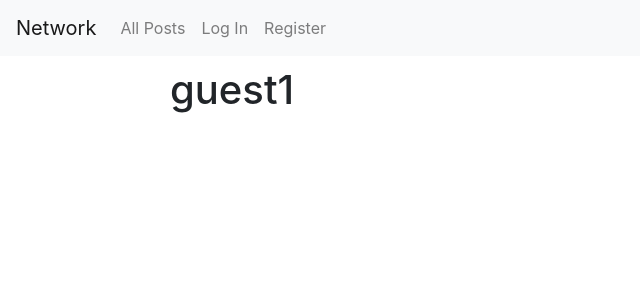
After one commit to jeffrey-jian/network, a Django app: a page that uses network/templates/network/user.html in a window 1280 px wide. The commit adds this page. Shown: the top 300 px of the page, without its empty margins (0-640 px from the left). Run offline with Django 3.2, Linux system fonts and the light colour scheme; data comes from the database, SQL or seed files in the repository; both versions use the stored data as it was after the commit; data that the repository does not hold is empty; some libraries are stand-ins or nearby versions.

Commit message:
completed view user profile

```diff
--- a/network/models.py
+++ b/network/models.py
@@ -23,7 +23,7 @@ class Post(models.Model):
     id = models.AutoField(primary_key=True)
     poster = models.ForeignKey(User, on_delete=models.CASCADE, related_name="my_posts")
     body = models.TextField()
-    timestamp = models.DateTimeField(auto_now=True)
+    timestamp = models.DateTimeField(auto_now_add=True)
     likes = models.ManyToManyField(User, blank=True, related_name="my_likes")
 
     def serialize(self):
--- a/network/static/network/index.js
+++ b/network/static/network/index.js
@@ -8,8 +8,18 @@ document.addEventListener('DOMContentLoaded', function() {
     // Message
     const message = document.querySelector('#message');
 
+    var pathname = window.location.pathname.split('/')[1];
+    console.log(`pathname: ${pathname}`);
+    if (pathname == 'user') {
+        // Load user profile page
+        var profile = window.location.pathname.split('/')[2];
+        load_posts(profile, 1);
+    } else {
         // Load all posts by default
         load_posts('all', 1);
+    };
+
+
 
 });
 
@@ -51,7 +61,7 @@ function paginate(type, array) {
     };
 };
 
-function new_post(userinfo) {
+function new_post() {
 
     // Obtain post body from input field
     const new_body = document.querySelector('#new_post_body').value;
@@ -70,8 +80,6 @@ function new_post(userinfo) {
     .then(result => {
         // Print result
         console.log(result);
-    });
-
 
         fetch('/get_posts/self')
         .then(response => response.json())
@@ -139,6 +147,8 @@ function new_post(userinfo) {
 
         });
 
+    });
+
     return false;
 };
 
@@ -152,10 +162,14 @@ async function load_posts(type, page) {
     console.log(`user:${userinfo.username}`);
 
     // New Post
+    if (document.getElementById('new_post')) {
         // Listen for submission of new post form
         document.querySelector('#submit_new_post').onclick = () => {
             new_post(userinfo);
+            document.querySelector('#new_post_body').value = '';
         };
+    };
+
 
 
 
@@ -175,7 +189,7 @@ async function load_posts(type, page) {
         };
 
         let x = page * 10;
-        var i = (page * 10) - 9;
+        let i = (page * 10) - 10;
         if (page * 10 > posts.length) {
             x = posts.length;
         };
@@ -186,7 +200,7 @@ async function load_posts(type, page) {
 
         for (i; i < x; i++) {
 
-            post_id = posts[i].id;
+            let post_id = posts[i].id;
 
             const card = document.createElement('div');
             card.className = 'card w-75 mx-auto';
@@ -200,7 +214,11 @@ async function load_posts(type, page) {
 
             const poster = document.createElement('h5');
             poster.className = 'card-title';
-            poster.innerHTML = posts[i].poster;
+            poster.innerHTML = `<a href="/user/${posts[i].poster}">${posts[i].poster}</a>`;
+
+            poster.addEventListener('click', () => {
+
+            });
 
             const body = document.createElement('p');
             body.className = 'card-text';
@@ -223,13 +241,13 @@ async function load_posts(type, page) {
 
             if (posts[i].likes.includes(userinfo.username)) {
 
-                console.log(`POST${i} already LIKED.`)
+                console.log(`POST${i} ID:${posts[i].id} already LIKED.`)
                 like_counter.style = 'color: red';
                 like_icon.style = 'color: red';
 
             } else {
 
-                console.log(`POST${i} NOT LIKED.`)
+                console.log(`POST${i} ID:${posts[i].id} NOT LIKED.`)
                 like_counter.style = 'color: gray';
                 like_icon.style = 'color: lightgray';
             }
@@ -253,6 +271,10 @@ async function load_posts(type, page) {
 
             card.append(card_body);
             posts_div.append(card);
+
+            for (let j = 0; j < x; j++) {
+
+            }
 
         };
 
--- a/network/static/network/styles.css
+++ b/network/static/network/styles.css
@@ -13,3 +13,12 @@
     animation-fill-mode: forwards;
     animation-play-state: running;
 }
+
+a {
+    color: inherit;
+    text-decoration: inherit;
+  }
+
+#heading {
+    padding: 10px;
+}
--- a/network/templates/network/layout.html
+++ b/network/templates/network/layout.html
@@ -49,5 +49,11 @@
             {% block body %}
             {% endblock %}
         </div>
+        <br>
+        <nav aria-label="Page navigation">
+            <ul class="pagination justify-content-center">
+
+            </ul>
+        </nav>
     </body>
 </html>
--- /dev/null
+++ b/network/templates/network/user.html
@@ -0,0 +1,14 @@
+{% extends "network/layout.html" %}
+
+{% block body %}
+
+    <div class="card w-75 mx-auto border-0">
+        <div class="card-body p-0">
+            <h1 id="heading">{{ profilename }}</h1>
+        </div>
+    </div>
+
+    <div id="posts"></div>
+
+
+{% endblock %}
--- a/network/urls.py
+++ b/network/urls.py
@@ -7,6 +7,7 @@ urlpatterns = [
     path("login", views.login_view, name="login"),
     path("logout", views.logout_view, name="logout"),
     path("register", views.register, name="register"),
+    path("user/<str:username>", views.user, name="user"),
 
     # API routes
     path("get_posts/<str:type>", views.get_posts, name="get_posts"),
--- a/network/views.py
+++ b/network/views.py
@@ -13,6 +13,11 @@ from .models import User, Post
 
 def index(request):
     return render(request, "network/index.html")
+
+def user(request, username):
+    return render(request, "network/user.html", {
+        "profilename": username
+    })
 
 def get_userinfo(request):
 
@@ -35,6 +40,9 @@ def get_posts(request, type):
         posts = user.my_likes.all()
     elif type == "self":
         posts = Post.objects.filter(poster=user)
+    elif User.objects.filter(username=type).exists():
+        profile = User.objects.get(username=type)
+        posts = Post.objects.filter(poster=profile)
     else:
         return JsonResponse({"error": "Invalid type."}, status=400)
 
```
Also changed, not shown: network/templates/network/index.html (+5 -10 lines), db.sqlite3. Lines whose indentation alone changed are shown as unchanged.
